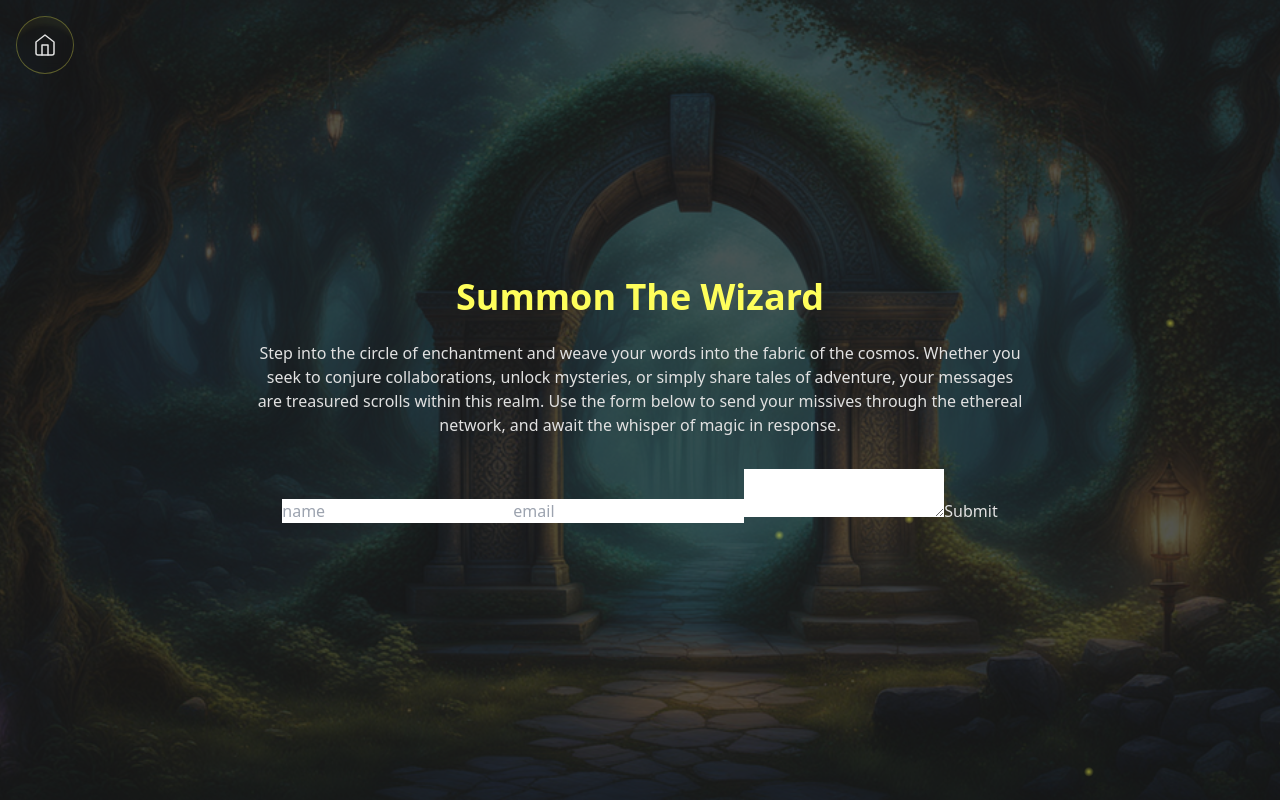
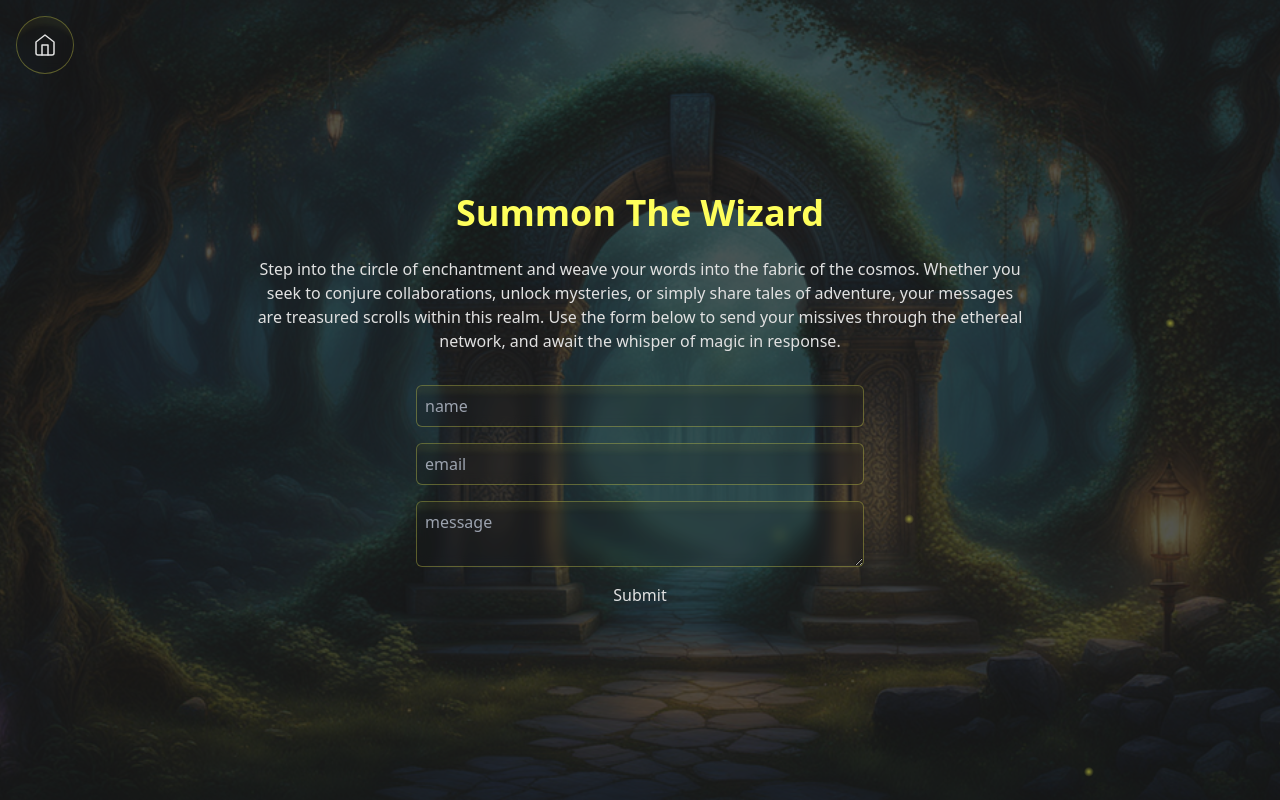
Before and after one commit to akash-panthri/3d_frontend_portfolio, a Next.js app: page /contact in a window 1280 px wide. Built offline with nearby package versions, Linux system fonts and the light colour scheme.

Commit message:
Styled input elements in form.jsx

```diff
--- a/src/components/contact/Form.jsx
+++ b/src/components/contact/Form.jsx
@@ -1,17 +1,38 @@
-"use client"
-import React from 'react';
-import { useForm } from 'react-hook-form';
+"use client";
+import React from "react";
+import { useForm } from "react-hook-form";
 
 export default function Form() {
-  const { register, handleSubmit, formState: { errors } } = useForm();
-  const onSubmit = data => console.log(data);
+  const {
+    register,
+    handleSubmit,
+    formState: { errors },
+  } = useForm();
+  const onSubmit = (data) => console.log(data);
   console.log(errors);
 
   return (
-    <form onSubmit={handleSubmit(onSubmit)}>
-      <input type="text" placeholder="name" {...register("name", {required: true})} />
-      <input type="email" placeholder="email" {...register("email", {required: true})} />
-      <textarea {...register("message", {required: true, max: 256, min: 50})} />
+    <form
+      onSubmit={handleSubmit(onSubmit)}
+      className="max-w-md w-full flex flex-col items-center justify-center space-y-4"
+    >
+      <input
+        type="text"
+        placeholder="name"
+        {...register("name", { required: true })}
+        className="w-full p-2 rounded-md shadow-lg text-foreground focus:outline-none focus:ring-2 focus:ring-accent/50 custom-bg"
+      />
+      <input
+        type="email"
+        placeholder="email"
+        {...register("email", { required: true })}
+        className="w-full p-2 rounded-md shadow-lg text-foreground focus:outline-none focus:ring-2 focus:ring-accent/50 custom-bg"
+      />
+      <textarea
+      placeholder="message"
+        {...register("message", { required: true, max: 256, min: 50 })}
+        className="w-full p-2 rounded-md shadow-lg text-foreground focus:outline-none focus:ring-2 focus:ring-accent/50 custom-bg"
+      />
 
       <input type="submit" />
     </form>
```
